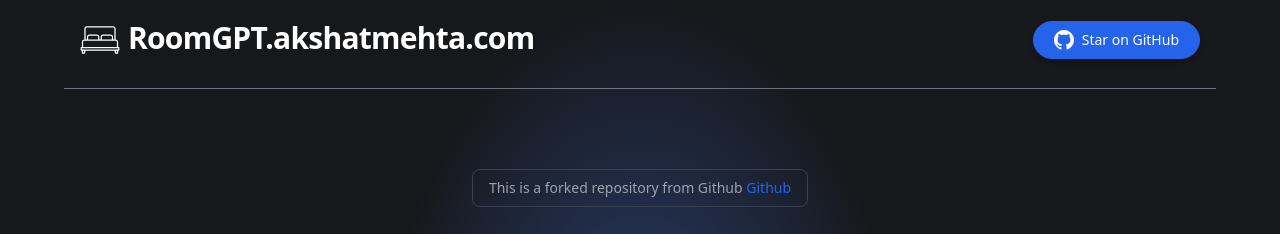
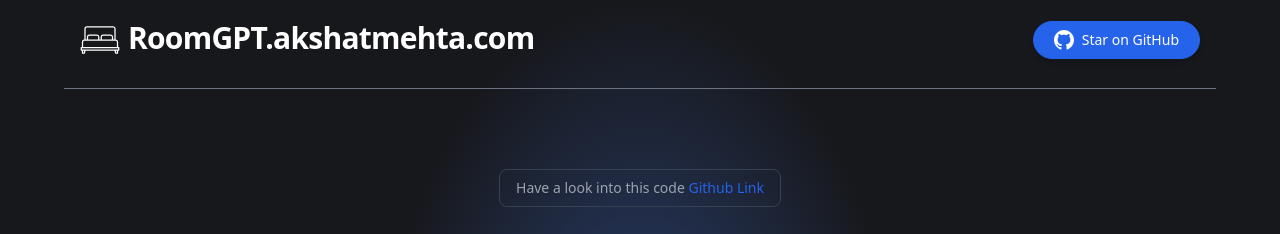
Before and after one commit to nerkoux/RoomGPT, a Next.js app: page / in a window 1280 px wide. Shown: the top 234 px of the page. Built offline with nearby package versions, Linux system fonts and the light colour scheme.

Commit message:
Update index.tsx

```diff
--- a/pages/index.tsx
+++ b/pages/index.tsx
@@ -21,8 +21,8 @@ const Home: NextPage = () => {
           rel="noreferrer"
           className="border border-gray-700 rounded-lg py-2 px-4 text-gray-400 text-sm mb-5 transition duration-300 ease-in-out hover:text-gray-300"
         >
-          This is a forked repository from Github{" "}
-          <span className="text-blue-600">Github</span>
+          Have a look into this code{" "}
+          <span className="text-blue-600">Github Link</span>
         </a>
         <h1 className="mx-auto max-w-4xl font-display text-5xl font-bold tracking-normal text-gray-300 sm:text-7xl">
           Generating dream rooms{" "}
```
